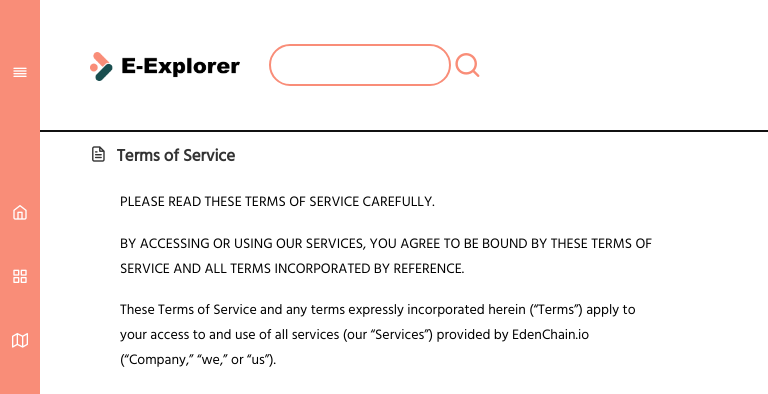
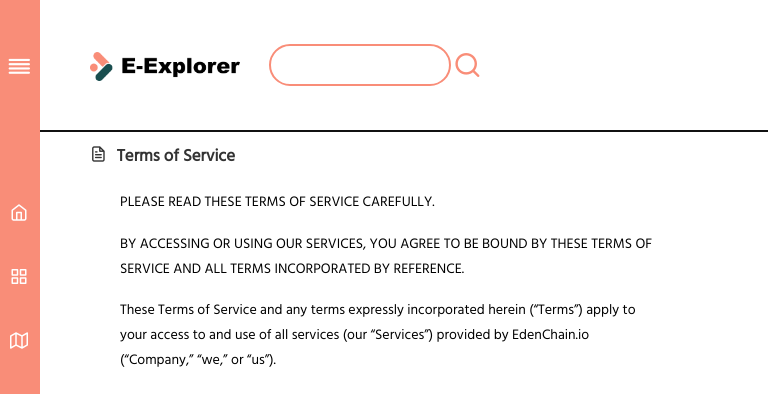
Before and after one commit to Edenpartners/EdenChain-Explorer, a React (Create React App) app: page /tos in a window 768 px wide. Shown: the top 394 px of the page. Built offline with nearby package versions, Linux system fonts and the light colour scheme; no server answers.

Commit message:
reflect Brian's QA

```diff
--- a/public/css/common.css
+++ b/public/css/common.css
@@ -71,13 +71,14 @@ body {
 /**/
 nav {
     position: fixed;
-    z-index: 1000;
+    z-index: 10;
     top: 0;
     bottom: 0;
     background-color: #f98d78;
     transform: translate3d(-200px, 0, 0);
     transition: transform 0.4s ease;
     width: 240px;
+
 }
 
 .nav-toggle-btn {
@@ -163,15 +164,17 @@ nav .menu li a {
 @media screen and (min-width:501px) and (max-width: 959px) {
     nav{
         width: 240px;
+        overflow-y: scroll;
+        overflow-x: hidden;
     }
     .nav-toggle-btn .eden-align-justify{
-        font-size: 1em;
+        font-size: 1.6em;
     }
     .menu_tit li{
         font-size: 1em;
     }
     .nav-toggle-btn .eden-align-justify{
-        right: 12px;
+        right: 8px;
     }
     .menu_tit li:last-child{
         padding-right: 12px;
@@ -194,6 +197,12 @@ nav .menu li a {
     }
     nav .navCon{
         width: 240px;
+    }
+    nav .menu li a i {
+        font-size: 18px;
+    }
+    .menu_tit{
+        grid-template-columns: 75% 25%;
     }
 }
 @media screen and (max-width: 500px) {
@@ -245,7 +254,7 @@ nav .menu li a {
     .serBox {}
 
     .nav-toggle-btn .eden-align-justify {
-        font-size: 1em;
+        font-size: 1.6em;
         right: 10px;
         top: 65px;
         color: #092347;
@@ -260,9 +269,11 @@ nav .menu li a {
     }
 
     nav .menu li a i {
-        font-size: 14px;
+        font-size: 18px;
     }
-
+    .menu_tit{
+        grid-template-columns: 75% 25%;
+    }
     .menu_tit li {
         font-size: 14px;
     }
--- a/src/componets/HeaderMenu/HeaderMenu.js
+++ b/src/componets/HeaderMenu/HeaderMenu.js
@@ -78,8 +78,8 @@ class HeaderMenu extends Component{
                             </ul>
                         </Link></li>
                     </ul>
-                    </div>
-                </nav>
+                </div>
+            </nav>
 
                 <div className="header fixed content">
 
```
